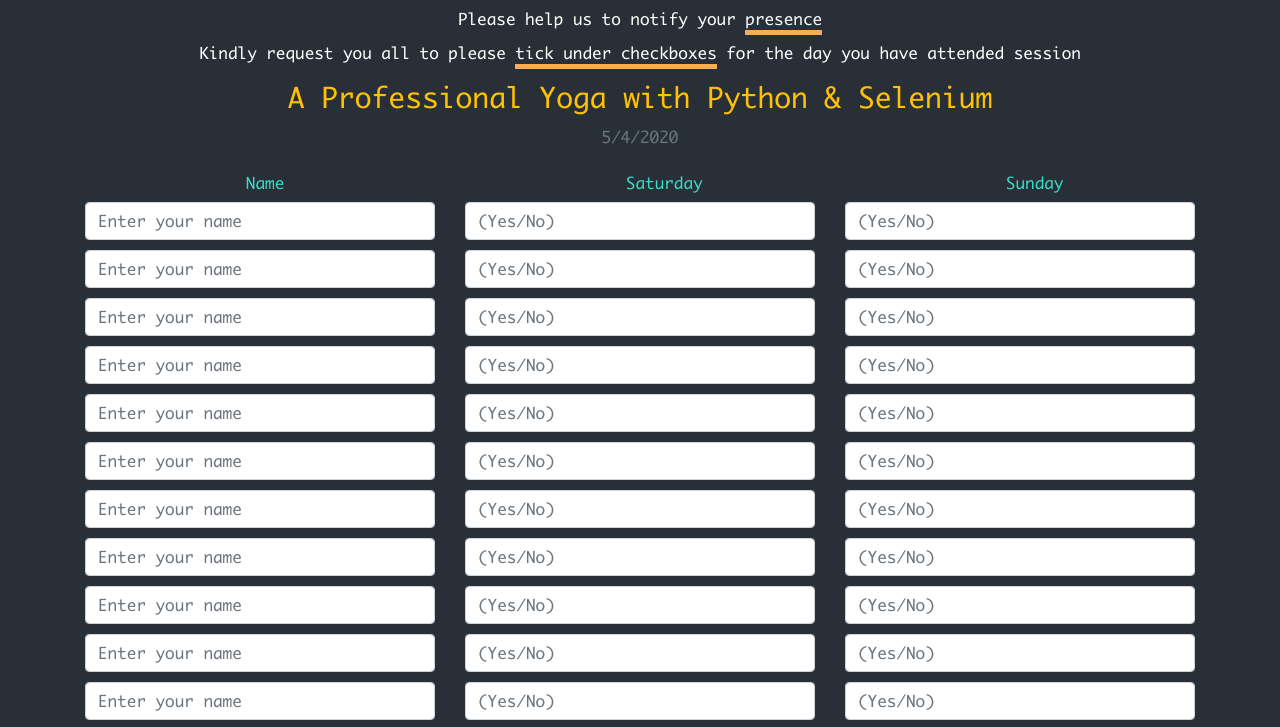
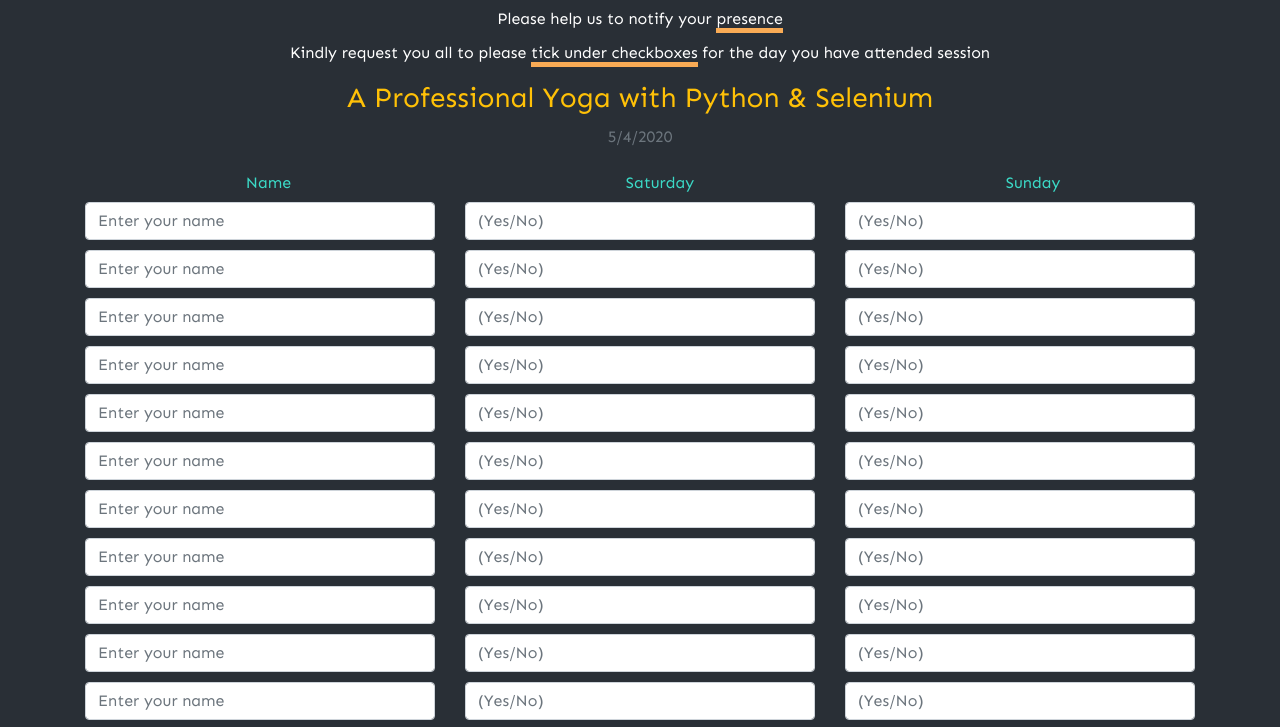
Before and after one commit to rsharma96/py-se-attendance, a plain HTML site: page index.html in a window 1280 px wide. Shown: the part 56-783 px from the top of the page. Drawn offline with nearby package versions, Linux system fonts and the light colour scheme; files whose address does not match are found by name.

Commit message:
Added code

```diff
--- a/css/style.css
+++ b/css/style.css
@@ -15,7 +15,7 @@ body {
   background-color: #292f36;
   margin-top: 10px;
   align-content: center;
-  font-family: "Ayuthaya";
+  font-family: "Sen";
   color: #fff;
 }
 
```
